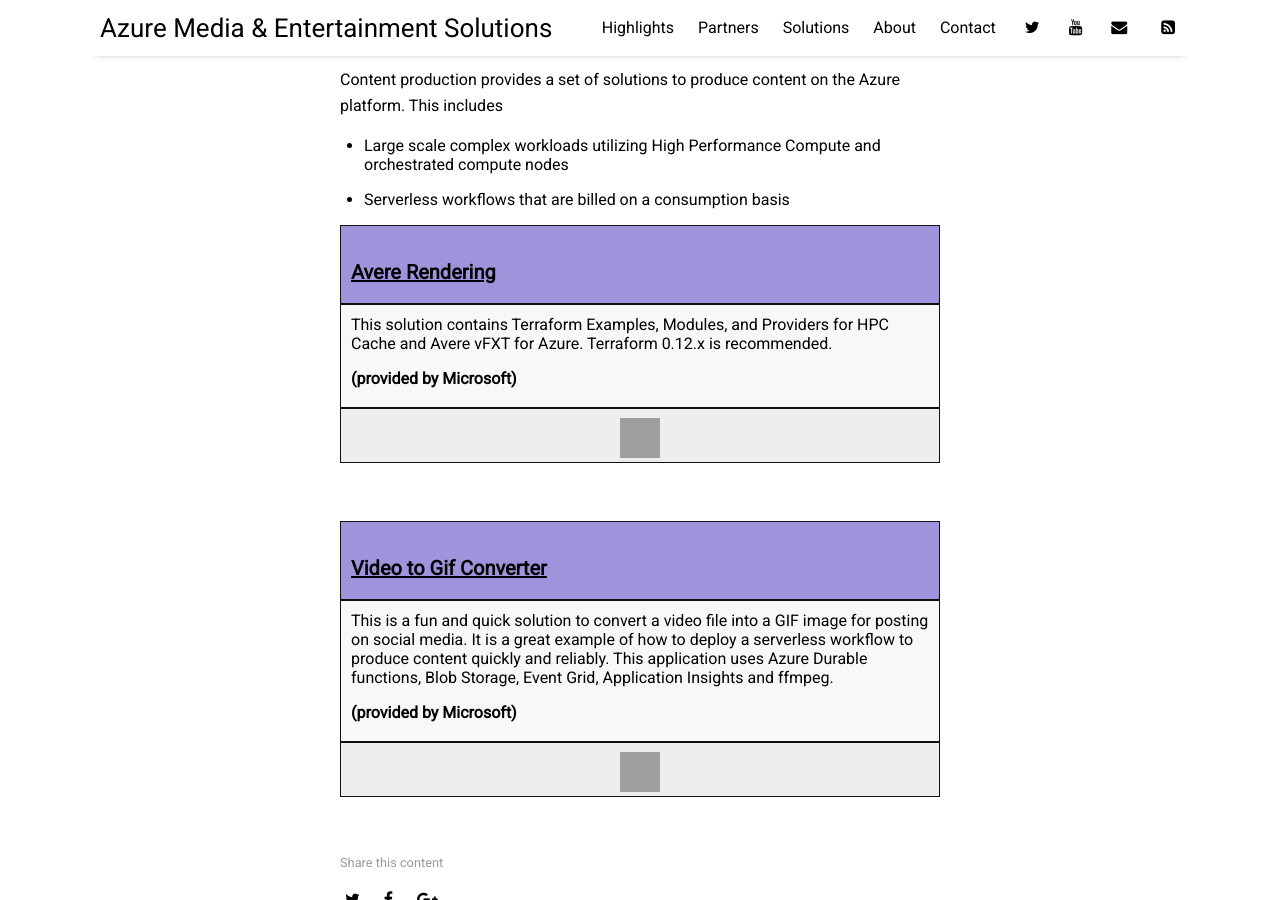
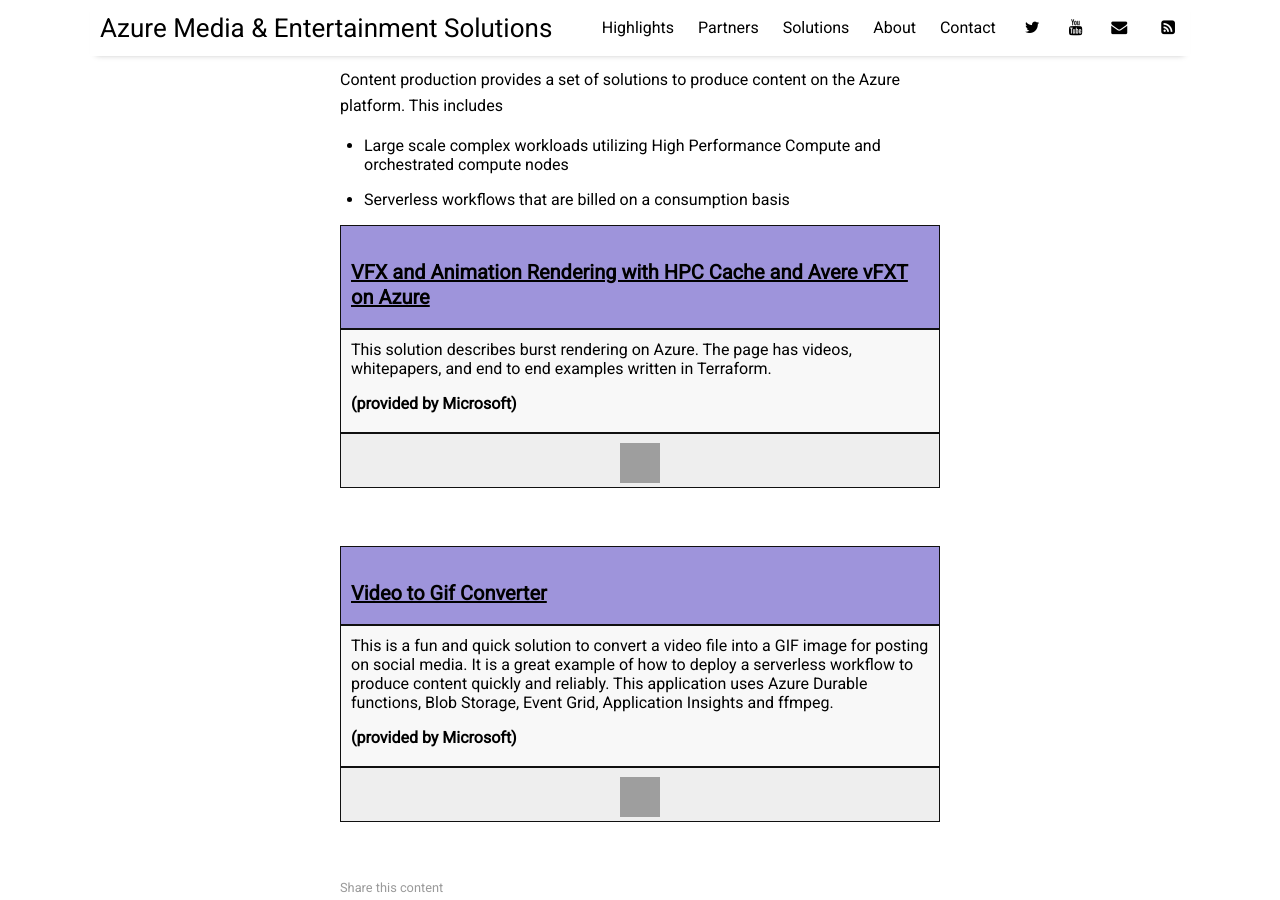
Before and after one commit to Azure/MediaEntertainment, a Jekyll site: the page built from _posts/2020-08-02-content-production.md, in a window 1280 px wide and 900 px high, scrolled down 489 px. Built offline with Jekyll 4.4.1, drawn with Linux system fonts in a browser that asks for light colours; nearby versions of some CDN libraries; grey boxes are pictures that could not be loaded.

Commit message:
updated Avere title

```diff
--- a/_posts/2020-08-02-content-production.md
+++ b/_posts/2020-08-02-content-production.md
@@ -14,10 +14,10 @@
 * Serverless workflows that are billed on a consumption basis
 
 <div class="mstitlebox">
-<h3><a href="https://github.com/Azure/Avere/tree/main/src/terraform">Avere Rendering</a></h3>
+<h3><a href="https://github.com/Azure/Avere/tree/main/src/terraform">VFX and Animation Rendering with HPC Cache and Avere vFXT on Azure</a></h3>
 </div>
 <div class ="textbox">
-This solution contains Terraform Examples, Modules, and Providers for HPC Cache and Avere vFXT for Azure. Terraform 0.12.x is recommended.
+This solution describes burst rendering on Azure.  The page has videos, whitepapers, and end to end examples written in Terraform.
 <br>
 <h4>(provided by Microsoft)</h4>
 </div>
```
Also changed, not shown: 14 other files.
